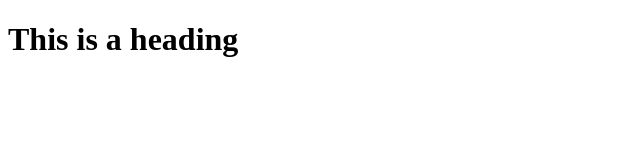
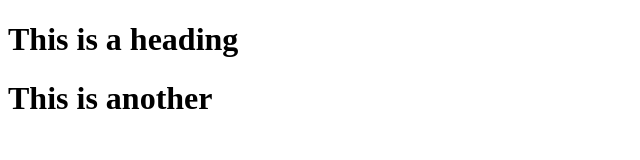
Before and after one commit to TheRedBanner/git-one, a plain HTML site: page index.html in a window 1280 px wide. Shown: the whole page, without its empty margins (0-640 px from the left). Drawn offline with Linux system fonts and the light colour scheme.

Commit message:
added second h1

```diff
--- a/index.html
+++ b/index.html
@@ -6,5 +6,6 @@
     </head>
     <body>
        <h1>This is a heading</h1>
+       <h1>This is another</h1>
     </body>
 </html>
```
